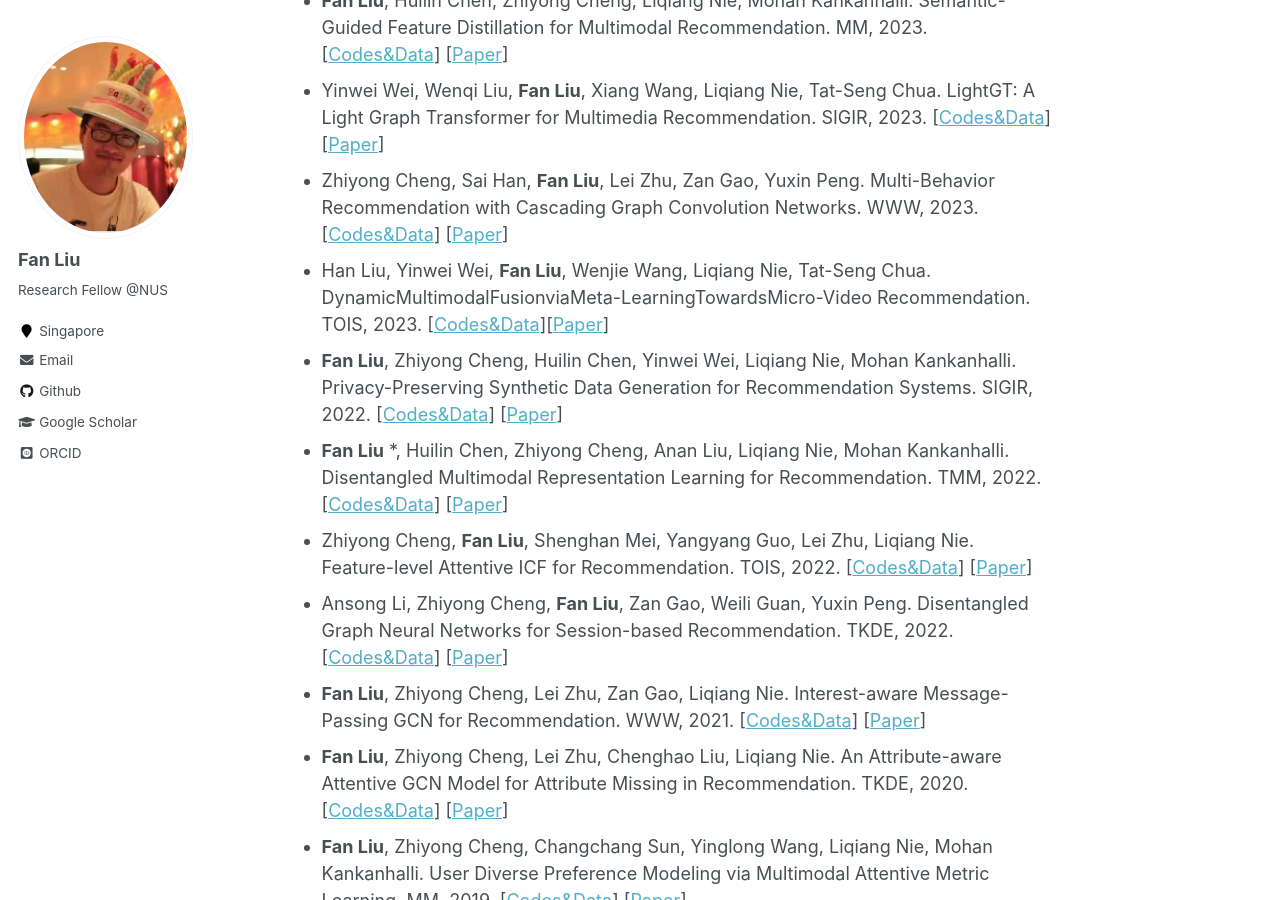
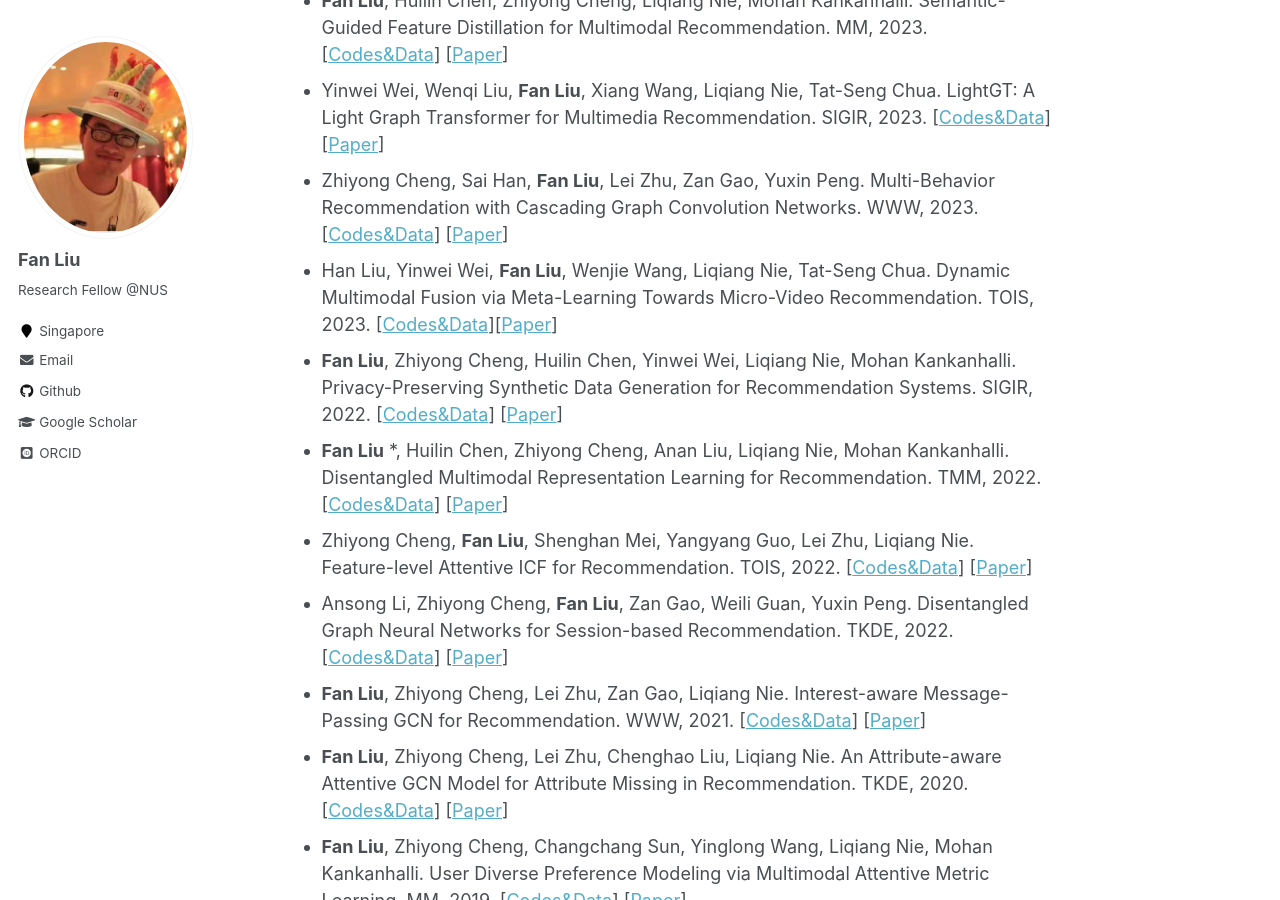
Before and after one commit to liufancs/liufancs.github.io, a Jekyll site: the page built from _pages/about.md, in a window 1280 px wide and 900 px high, scrolled down 1203 px. Built offline with Jekyll 4.4.1, drawn with Linux system fonts in a browser that asks for light colours; some web fonts are replaced.

Commit message:
Update about.md

```diff
--- a/_pages/about.md
+++ b/_pages/about.md
@@ -35,7 +35,7 @@ I am currently a Research Fellow with [Prof. Mohan Kankanhalli](https://www.comp
 Recommendation. MM, 2023. [[Codes&Data](https://github.com/HuilinChenJN/SGFD)] [[Paper](https://arxiv.org/pdf/2308.03113.pdf)]
 * Yinwei Wei, Wenqi Liu, **Fan Liu**, Xiang Wang, Liqiang Nie, Tat-Seng Chua. LightGT: A Light Graph Transformer for Multimedia Recommendation. SIGIR, 2023. [[Codes&Data](https://github.com/Liuwq-bit/LightGT)] [[Paper](https://dl.acm.org/doi/abs/10.1145/3539618.3591716)]
 * Zhiyong Cheng, Sai Han, **Fan Liu**, Lei Zhu, Zan Gao, Yuxin Peng. Multi-Behavior Recommendation with Cascading Graph Convolution Networks. WWW, 2023. [[Codes&Data](https://github.com/SS-00-SS/MBCGCN)] [[Paper](https://arxiv.org/pdf/2303.15720.pdf)]
-* Han Liu, Yinwei Wei, **Fan Liu**, Wenjie Wang, Liqiang Nie, Tat-Seng Chua. DynamicMultimodalFusionviaMeta-LearningTowardsMicro-Video Recommendation. TOIS, 2023. [[Codes&Data](https://github.com/hanliu95/MetaMMF)][[Paper](https://dl.acm.org/doi/pdf/10.1145/3617827)]
+* Han Liu, Yinwei Wei, **Fan Liu**, Wenjie Wang, Liqiang Nie, Tat-Seng Chua. Dynamic Multimodal Fusion via Meta-Learning Towards Micro-Video Recommendation. TOIS, 2023. [[Codes&Data](https://github.com/hanliu95/MetaMMF)][[Paper](https://dl.acm.org/doi/pdf/10.1145/3617827)]
 * **Fan Liu**, Zhiyong Cheng, Huilin Chen, Yinwei Wei, Liqiang Nie, Mohan Kankanhalli. Privacy-Preserving Synthetic Data Generation for Recommendation Systems. SIGIR, 2022. [[Codes&Data](https://github.com/HuilinChenJN/UPC-SDG)] [[Paper](https://dl.acm.org/doi/abs/10.1145/3477495.3532044)]
 * **Fan Liu** *, Huilin Chen, Zhiyong Cheng, Anan Liu, Liqiang Nie, Mohan Kankanhalli. Disentangled Multimodal Representation Learning for Recommendation. TMM, 2022. [[Codes&Data](https://github.com/liufancs/DMRL)] [[Paper](https://arxiv.org/abs/2203.05406)]
 * Zhiyong Cheng, **Fan Liu**, Shenghan Mei, Yangyang Guo, Lei Zhu, Liqiang Nie. Feature-level Attentive ICF for Recommendation. TOIS, 2022. [[Codes&Data](https://github.com/liufancs/FLA)] [[Paper](https://arxiv.org/abs/2102.10745)]
```
